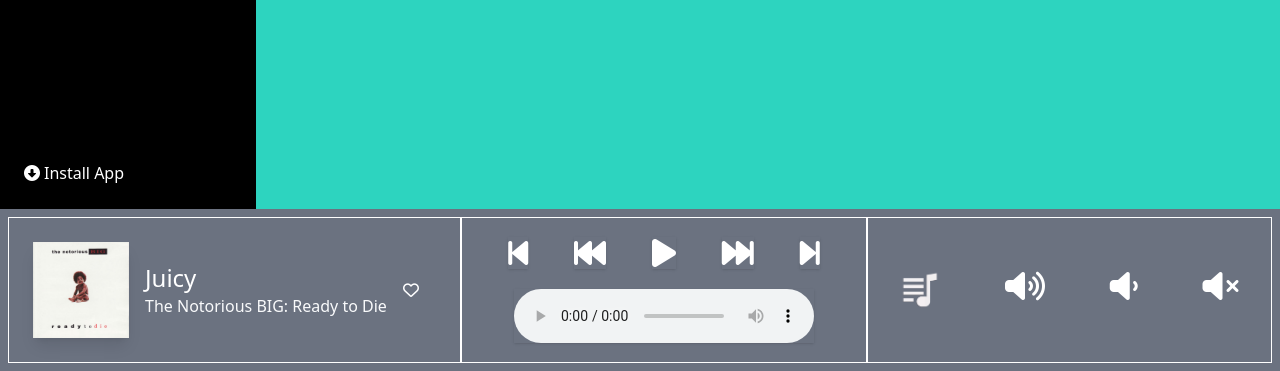
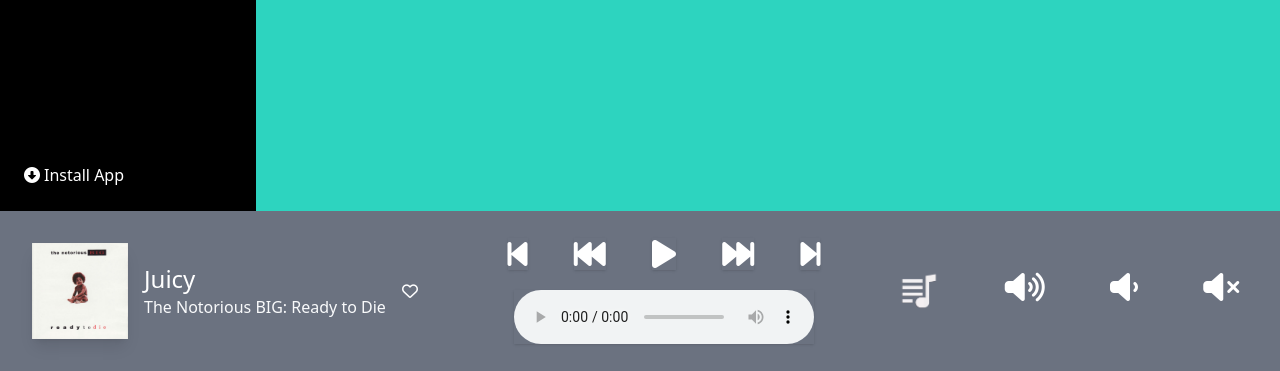
Before and after one commit to SauelAlmonte/spotify-frontend, a website: page index.html in a window 1280 px wide. Shown: the part 429-800 px from the top of the page. Drawn offline with Linux system fonts and the light colour scheme.

Commit message:
Spotify Layout

```diff
--- a/index.html
+++ b/index.html
@@ -78,7 +78,7 @@
 
     <!--Bottom Section Start-->
     <div class="bg-gray-500 flex justify-around p-2">
-        <div class="flex flex-1 border border-white p-6 items-center space-x-4">
+        <div class="flex flex-1 p-6 items-center space-x-4">
             <div class="shadow-lg hover:cursor-pointer">
                 <img src="img/ready-to-die.jpg" alt="biggie" class="w-24 h-24">
             </div>
@@ -93,7 +93,7 @@
 <!--                <p>Duets: The Final Chapter</p>-->
 <!--            </div>-->
         </div>
-        <div class="flex flex-1 flex-col border border-white place-content-center justify-evenly">
+        <div class="flex flex-1 flex-col place-content-center justify-evenly">
             <div class="flex justify-evenly">
                 <i class="fa-solid fa-backward-step fa-2x text-white hover:cursor-pointer shadow"></i>
                 <i class="fa-solid fa-backward-fast fa-2x text-white hover:cursor-pointer shadow"></i>
@@ -106,7 +106,7 @@
             </div>
             <!--Range-->
         </div>
-        <div class="flex flex-1 flex-col border border-white place-content-center justify-around">
+        <div class="flex flex-1 flex-col place-content-center justify-around">
             <div class="flex justify-around">
                 <img src="img/playlist.png" class="w-10 h-10" alt="playlist">
                 <i class="fa-solid fa-volume-high fa-2x text-white"></i>
```
